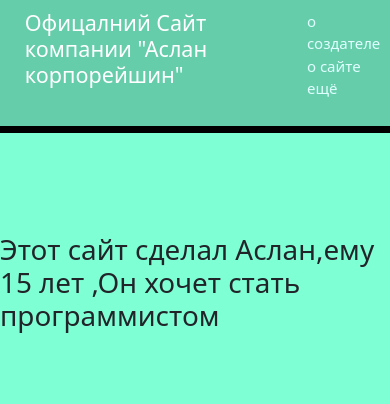
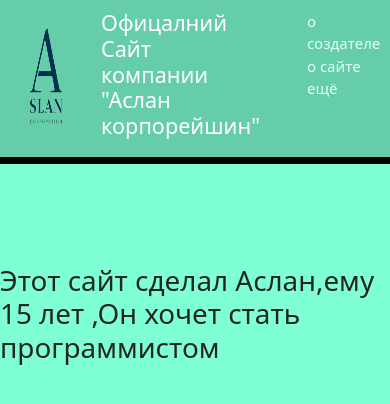
Before and after one commit to aslan878/1-django-app, a Django app: page / in a window 390 px wide. Shown: the top 404 px of the page. Run offline with Django 5.2, Linux system fonts and the light colour scheme.

```diff
--- a/main/static/main/css/main.css
+++ b/main/static/main/css/main.css
@@ -66,6 +66,7 @@ button {
         flex-direction: row;
         justify-content: flex-end;
         gap: 15px;
+        font-size: 15px;
     }
 
     aside ul li {
@@ -73,6 +74,6 @@ button {
     }
 
     aside img {
-    width: 0px;
+    width: 80px;
     }
 }
```
Also changed, not shown: 1 other file.
